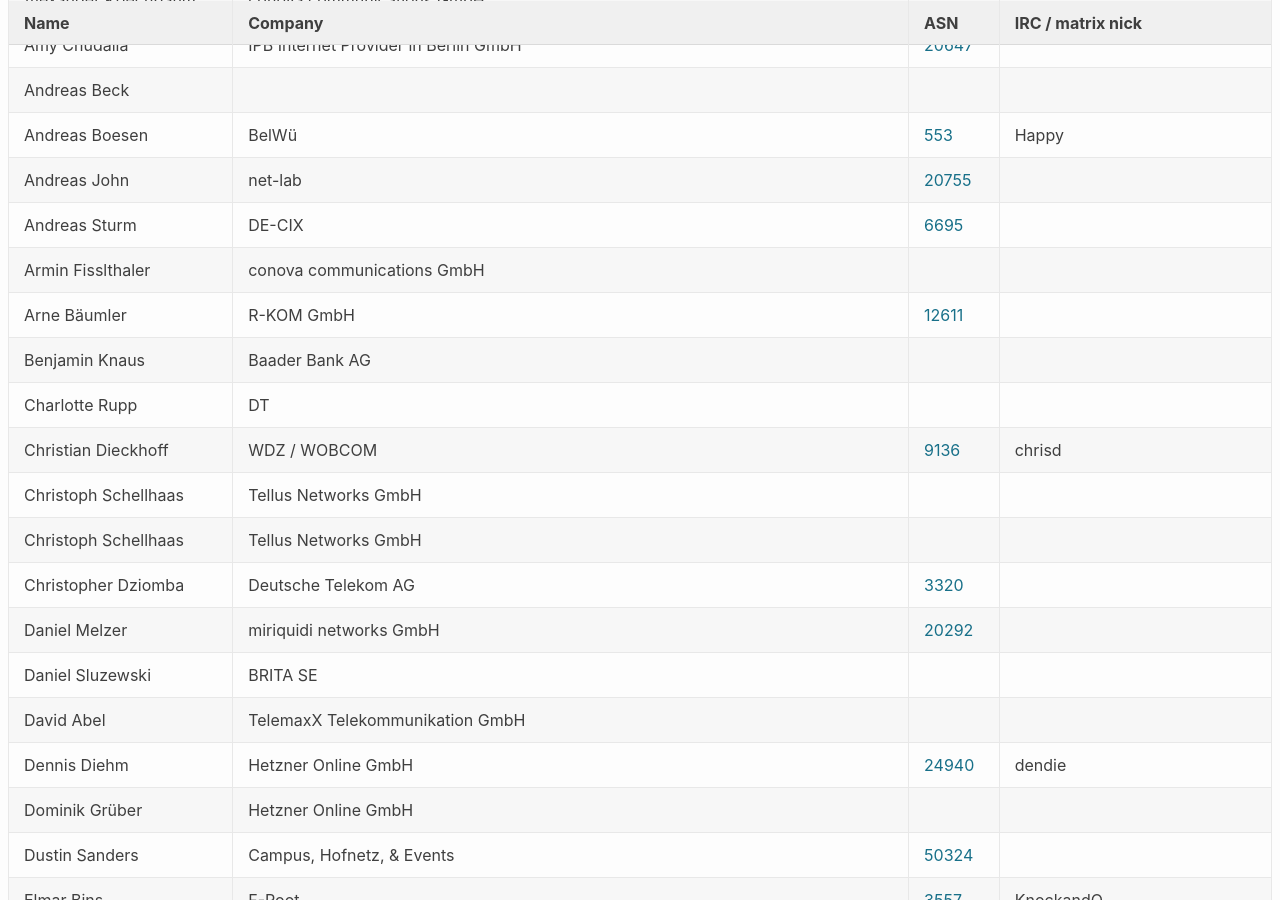
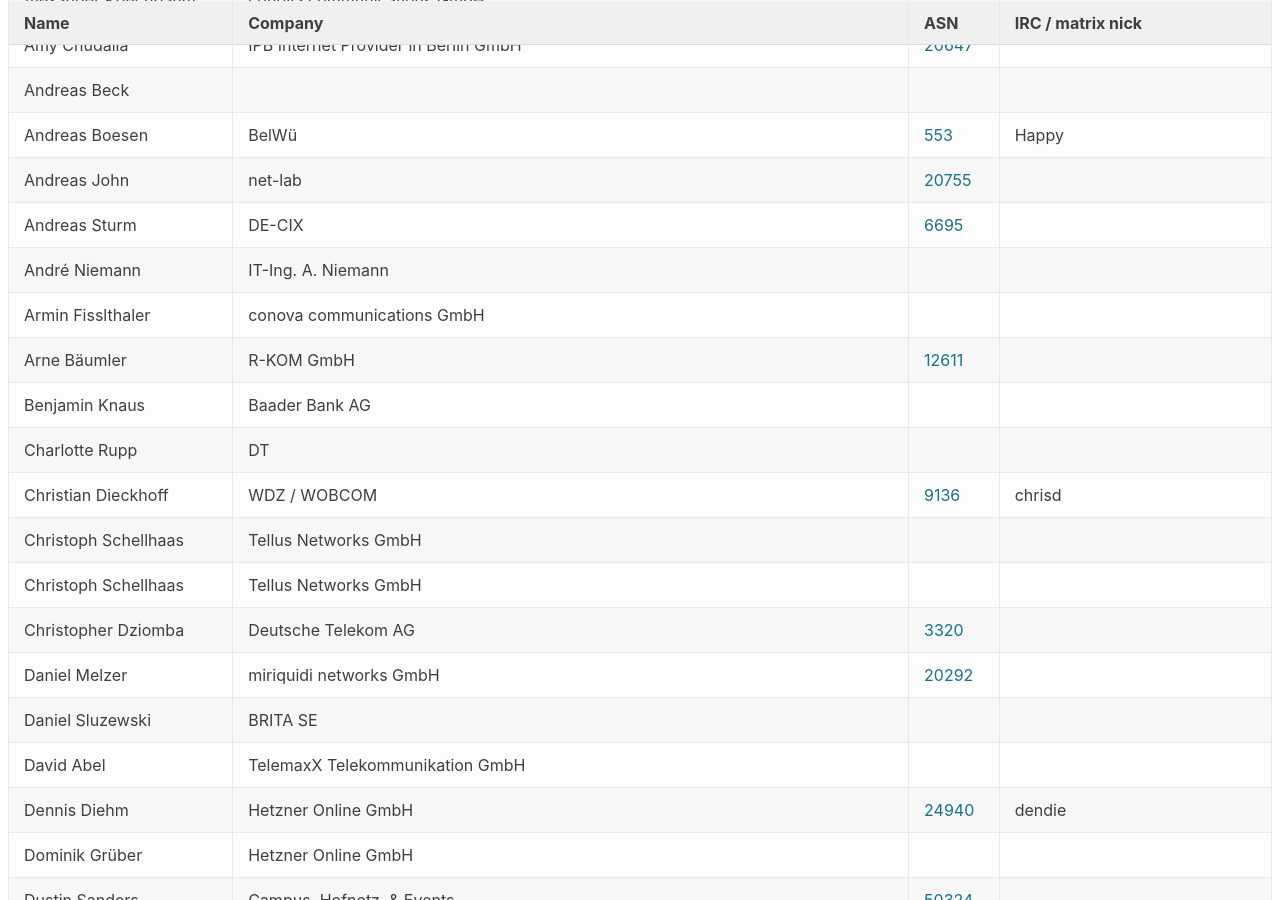
Before and after one commit to denog/pretix-attendeelist, a Jekyll site: the page built from denog17/index.markdown, in a window 1280 px wide and 900 px high, scrolled down 334 px. Built offline with Jekyll 4.4.1, drawn with Linux system fonts in a browser that asks for light colours.

Commit message:
Latest data: Fri Jun 20 10:50:08 UTC 2025

```diff
--- a/_data/attendees_denog17_onsite.json
+++ b/_data/attendees_denog17_onsite.json
@@ -52,6 +52,12 @@
     "company": "DE-CIX",
     "irc": null,
     "asn": "6695"
+  },
+  {
+    "name": "André Niemann",
+    "company": "IT-Ing.  A. Niemann",
+    "irc": null,
+    "asn": null
   },
   {
     "name": "Armin Fisslthaler",
```
